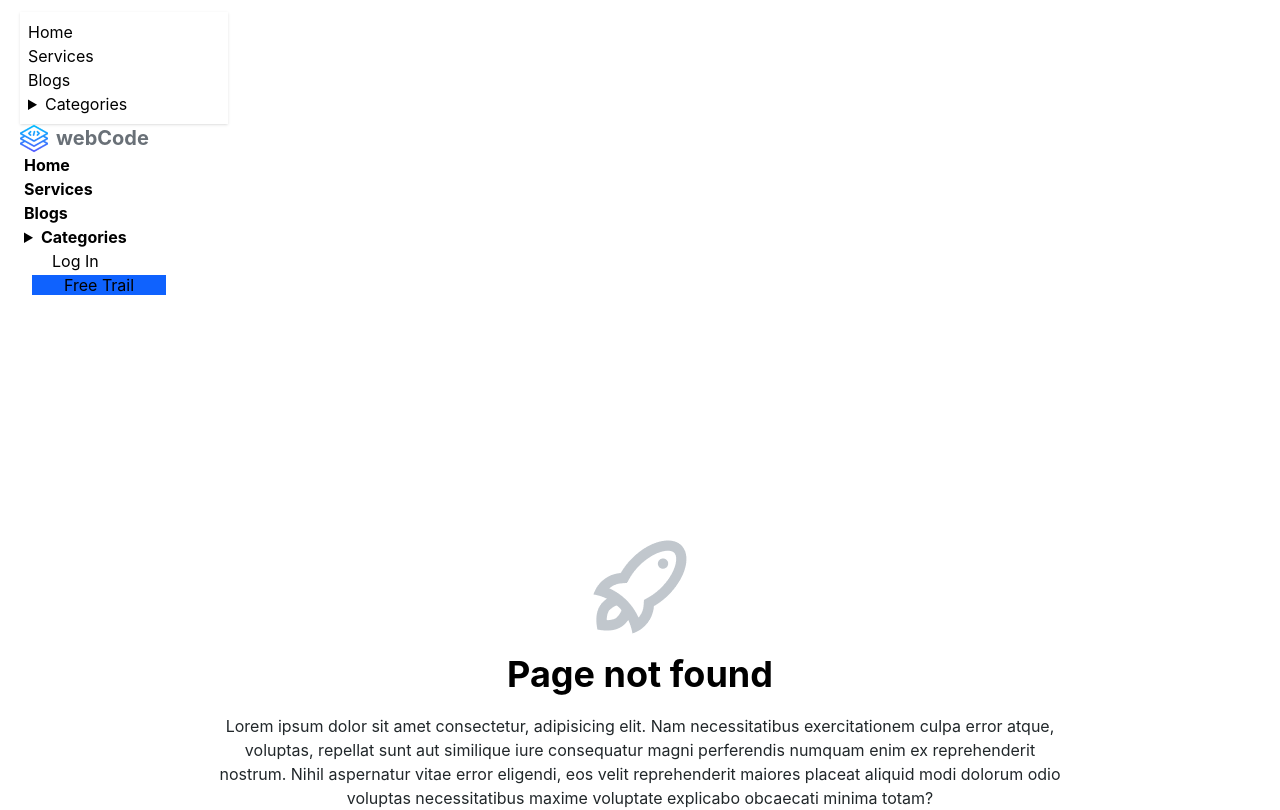
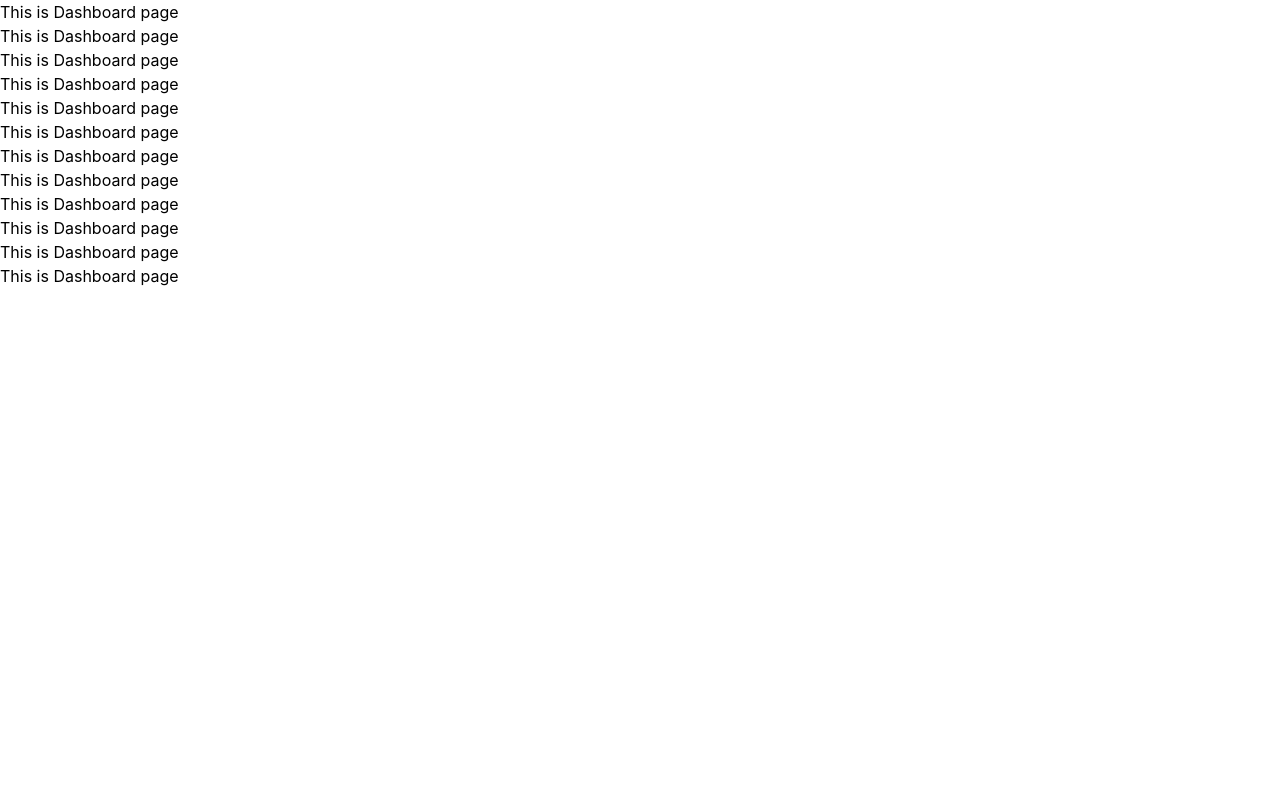
Before and after one commit to nazmul-polash/webCodeAgency, a React (Vite) app: page /dashboard in a window 1280 px wide. Shown: the top 810 px of the page. Built offline with nearby package versions, Linux system fonts and the light colour scheme; no server answers; sample sign-in values are in the browser's storage.

Commit message:
login and redirect to dashboard. priceate route crete.

```diff
--- a/src/components/Login.jsx
+++ b/src/components/Login.jsx
@@ -13,6 +13,7 @@ const Login = () => {
    const [error, setError] = useState("");
 
    const navigate = useNavigate();
+
    const onSubmit = async (data) => {
       try {
          await loginWithEmail(data.email, data.password);
@@ -24,7 +25,7 @@ const Login = () => {
             timer: 1500
          });
          setError("")
-         navigate("/")
+         navigate("/dashboard")
       } catch (error) {
          console.error("Login Failed", error);
          setError('Login failded, Please enter correct email and password');
--- a/src/components/Navbar.jsx
+++ b/src/components/Navbar.jsx
@@ -1,9 +1,27 @@
 import React from 'react'
-import { Link } from 'react-router';
+import { Link, useNavigate } from 'react-router';
 import { userAuth } from '../context/AuthContext';
+import Swal from 'sweetalert2';
 
 const Navbar = () => {
-   const {user} = userAuth();
+   const { user,logOut } = userAuth();
+   const navigate = useNavigate();
+   const handleLogOut = () => {
+      try {
+         logOut();
+         Swal.fire({
+            position: "top-end",
+            icon: "success",
+            title: "Sign out successfull",
+            showConfirmButton: false,
+            timer: 1500
+         });
+         navigate("/")
+
+      } catch (error) {
+         console.log('Something is wrong', error);
+      }
+   }
    return (
       <div className="navbar max-w-screen-2xl container mx-auto px-5 bg-white">
          <div className="navbar-start">
@@ -56,8 +74,13 @@ const Navbar = () => {
          </div>
 
          <div className="navbar-end space-x-3">
-            <Link to="/login" className='btn btn-outline btn-primary px-8 hidden sm:flex'>Log In</Link>
-            <Link to="/pricing" className='btn btn-primary bg-primary px-8'>Free Trail</Link>
+            {
+               user ? (<><Link to="/dashboard" className='btn btn-outline btn-primary px-8 hidden sm:flex'>Dashboard</Link>
+                  <button onClick={handleLogOut} className='btn btn-primary bg-primary px-8'>Sing Out</button></>)
+                  :
+                  (<><Link to="/login" className='btn btn-outline btn-primary px-8 hidden sm:flex'>Log In</Link>
+                     <Link to="/pricing" className='btn btn-primary bg-primary px-8'>Free Trail</Link> </>)
+            }
          </div>
 
       </div>
--- a/src/context/AuthContext.jsx
+++ b/src/context/AuthContext.jsx
@@ -1,6 +1,6 @@
 
-import { createContext, useContext, useState } from 'react';
-import { createUserWithEmailAndPassword, getAuth, GoogleAuthProvider, signInWithEmailAndPassword, signInWithPopup } from "firebase/auth";
+import { createContext, useContext, useEffect, useState } from 'react';
+import { createUserWithEmailAndPassword, getAuth, GoogleAuthProvider, onAuthStateChanged, signInWithEmailAndPassword, signInWithPopup, signOut } from "firebase/auth";
 import app from "../firebase/firebase.config";
 
 
@@ -13,7 +13,7 @@ export const userAuth = () => {
 
 const AuthProvider = ({ children }) => {
    const [user, setUser] = useState(null);
-   const [loading, setLoading] = useState(false);
+   const [loading, setLoading] = useState(true);
 
    const auth = getAuth(app);
 
@@ -33,8 +33,22 @@ const AuthProvider = ({ children }) => {
       signInWithPopup(auth, provider)
    }
 
+   // usser management
+   useEffect(() => {
+      const unsubscribe = onAuthStateChanged(auth, (currenctUser) => {
+         setUser(currenctUser);
+         setLoading(false)
+      });
+      return unsubscribe;
+   }, [auth])
 
-   const value = {user, signupWithEmail,loginWithEmail, googleLogin}
+   // log out
+   const logOut = () => {
+      return signOut(auth);
+   }
+
+   const value = { user, signupWithEmail, loginWithEmail, googleLogin, logOut }
+
    return (
       <AuthContext.Provider value={value}>
          {!loading && children}
--- a/src/main.jsx
+++ b/src/main.jsx
@@ -12,6 +12,8 @@ import ErrorPage from "./components/ErrorPage.jsx";
 import Login from "./components/Login.jsx";
 import Register from "./components/Register.jsx";
 import AuthProvider from "./context/AuthContext.jsx";
+import PrivateRoute from "./routes/PrivateRoute.jsx";
+import Dashboard from "./pages/dsahboard/Dashboard.jsx";
 
 createRoot(document.getElementById("root")).render(
 	<AuthProvider>
@@ -29,6 +31,8 @@ createRoot(document.getElementById("root")).render(
 
 				<Route path="/login" element={<Login />} />
 				<Route path="/register" element={<Register />} />
+				{/* dashboard  */}
+				<Route path="/dashboard" element={<PrivateRoute><Dashboard /></PrivateRoute>}/>
 			</Routes>
 		</BrowserRouter>
 	</AuthProvider>
--- /dev/null
+++ b/src/pages/dsahboard/Dashboard.jsx
@@ -0,0 +1,23 @@
+import React from 'react'
+
+function Dashboard() {
+  return (
+     <>
+
+     <h1>This is Dashboard page</h1>
+     <h1>This is Dashboard page</h1>
+     <h1>This is Dashboard page</h1>
+     <h1>This is Dashboard page</h1>
+     <h1>This is Dashboard page</h1>
+     <h1>This is Dashboard page</h1>
+     <h1>This is Dashboard page</h1>
+     <h1>This is Dashboard page</h1>
+     <h1>This is Dashboard page</h1>
+     <h1>This is Dashboard page</h1>
+     <h1>This is Dashboard page</h1>
+     <h1>This is Dashboard page</h1>
+     </>
+  )
+}
+
+export default Dashboard
--- a/src/pages/price/Price.jsx
+++ b/src/pages/price/Price.jsx
@@ -82,13 +82,13 @@ const Price = () => {
                               <button className='btn btn-primary rounded-full'>Choose {price.name}</button>
                            </div>
                         </div>
-                        <ul className="mt-6 flex flex-col gap-2 text-xs">
+                        <ul className="mt-6 flex flex-col gap-2 text-sm ">
 
                            {
                               price.features.map((feature, index) => (
                                  <li key={index} className="flex items-center gap-2">
                                     <svg xmlns="http://www.w3.org/2000/svg" className="size-4 me-2 inline-block text-success" fill="none" viewBox="0 0 24 24" stroke="currentColor"><path strokeLinecap="round" strokeLinejoin="round" strokeWidth="2" d="M5 13l4 4L19 7" /></svg>
-                                    <span>{feature}</span>
+                                    <span >{feature}</span>
                                  </li>
                               ))
                            }
--- /dev/null
+++ b/src/routes/PrivateRoute.jsx
@@ -0,0 +1,12 @@
+
+import React from 'react'
+import { Navigate } from 'react-router';
+import { userAuth } from '../context/AuthContext';
+
+function PrivateRoute({ children }) {
+   const { user } = userAuth();
+
+   return user ? children : <Navigate to="/login"/>;
+}
+
+export default PrivateRoute
```
